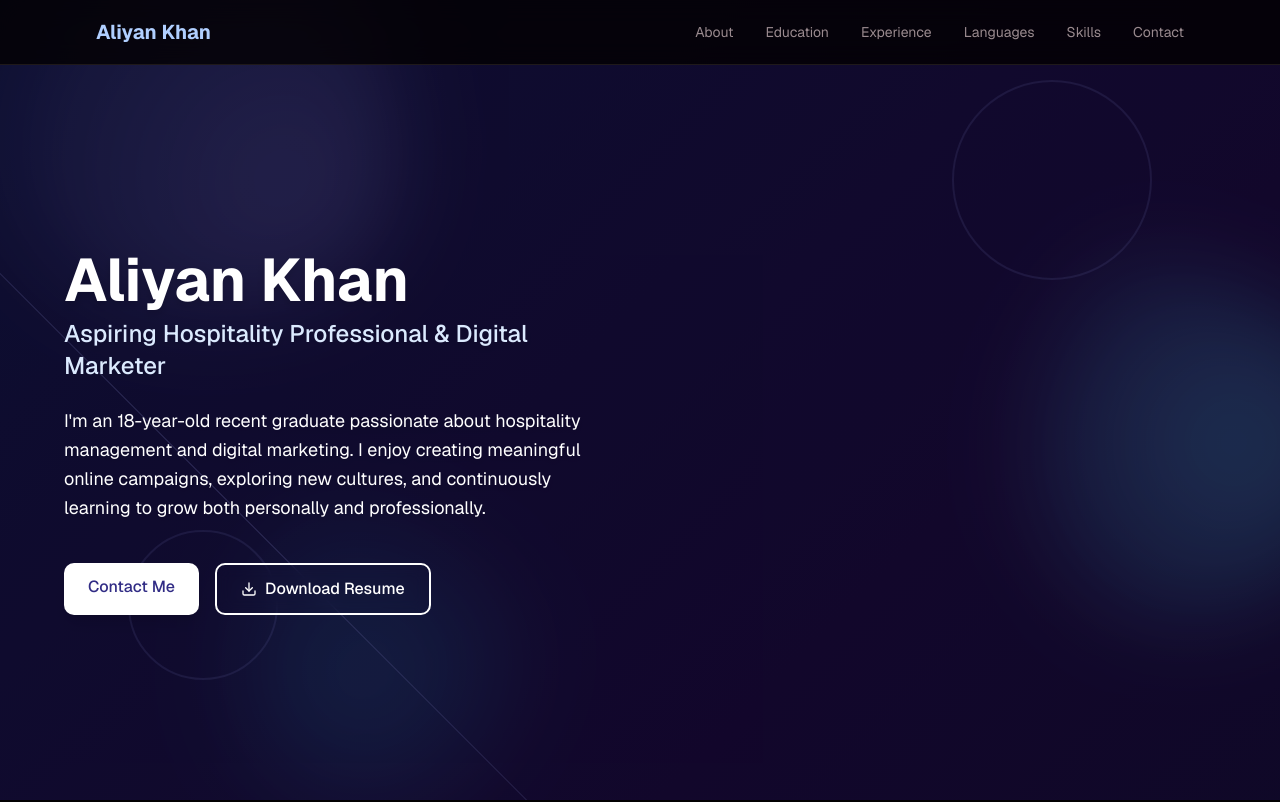
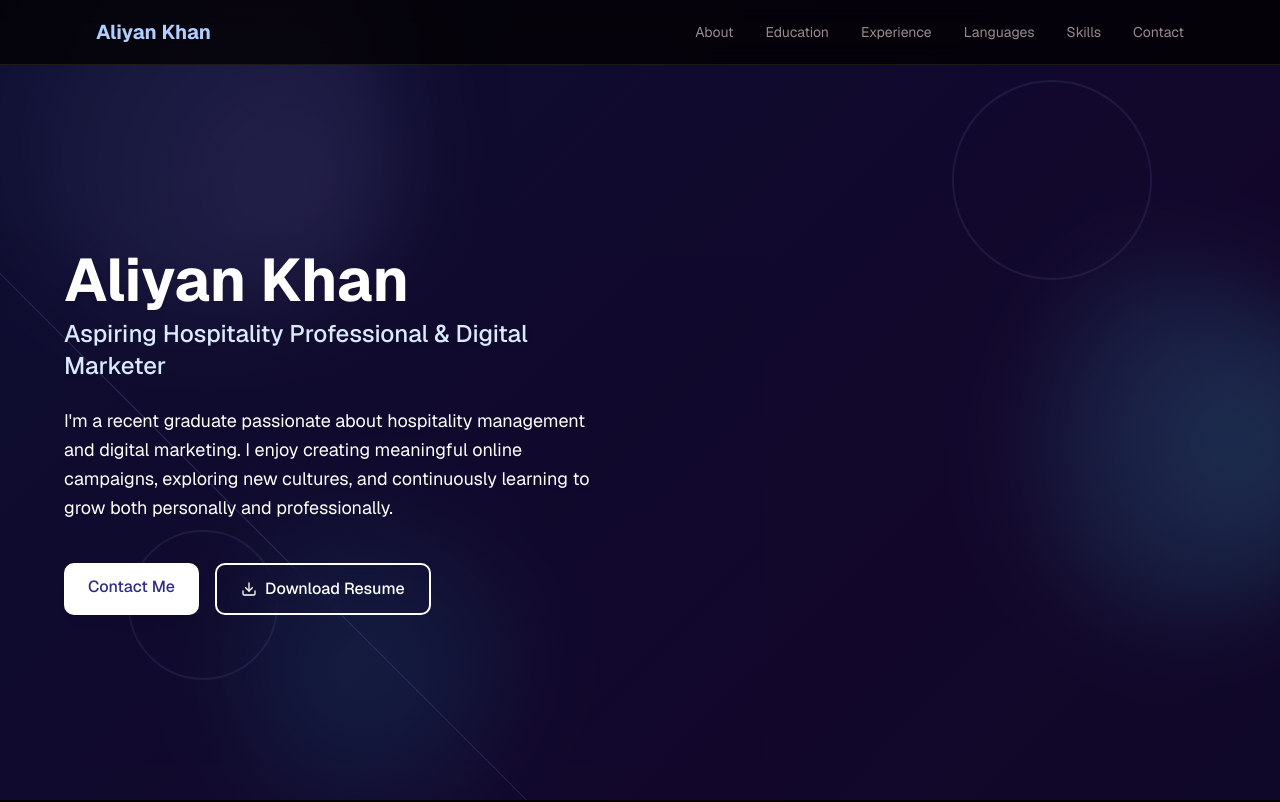
Before and after one commit to ZENOxELITE/Aliyan-portfolio, a Next.js app: page / in a window 1280 px wide. Shown: the top 802 px of the page. Built offline with nearby package versions, Linux system fonts and the light colour scheme.

Commit message:
Update personal description in hero component

```diff
--- a/components/hero.tsx
+++ b/components/hero.tsx
@@ -94,7 +94,7 @@ document.body.removeChild(link)
             </div>
 
             <p className="text-base md:text-lg text-white drop-shadow-md leading-relaxed max-w-xl">
-              I'm an 18-year-old recent graduate passionate about hospitality management and digital marketing. I enjoy
+              I'm a recent graduate passionate about hospitality management and digital marketing. I enjoy
               creating meaningful online campaigns, exploring new cultures, and continuously learning to grow both
               personally and professionally.
             </p>
```
